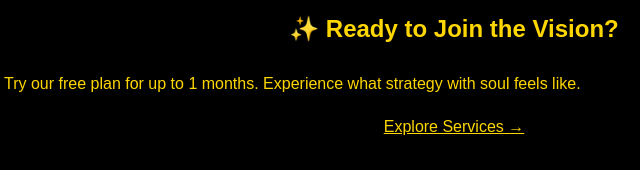
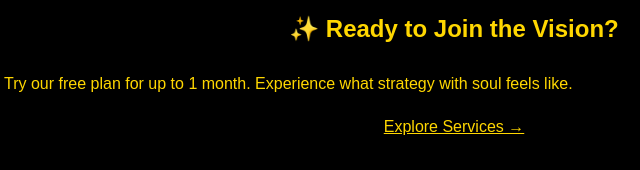
Before and after one commit to Qusaidab2/daboubi-s-agency, a plain HTML site: page portfolio.html in a window 1280 px wide. Shown: the part 620-790 px from the top of the page, 186-826 px from the left. Drawn offline with Linux system fonts and the light colour scheme.

Commit message:
Update portfolio.html

```diff
--- a/portfolio.html
+++ b/portfolio.html
@@ -43,7 +43,7 @@
     <p><span class="highlight">Qusai</span> built Daboubi to create a tribe of creators and brand builders who want more than just sales. He brings years of psychology, persuasion, and real-world experience to the table...</p>
 
     <h2>✨ Ready to Join the Vision?</h2>
-    <p>Try our free plan for up to 1 months. Experience what strategy with soul feels like.</p>
+    <p>Try our free plan for up to 1 month. Experience what strategy with soul feels like.</p>
     <p style="text-align:center;"><a href="services.html" style="color:gold; text-decoration:underline;">Explore Services →</a></p>
   </div>
 </body>
```
